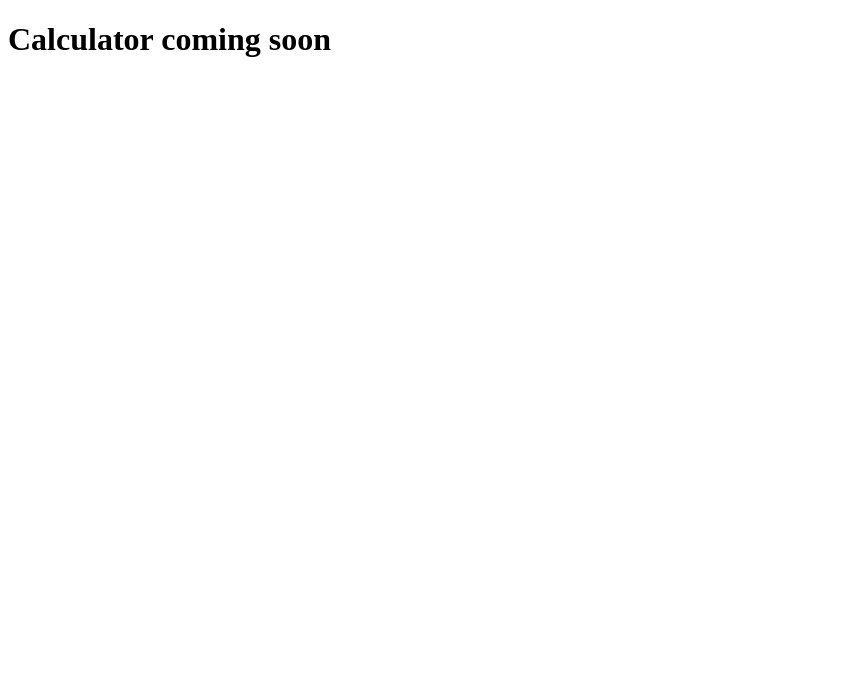
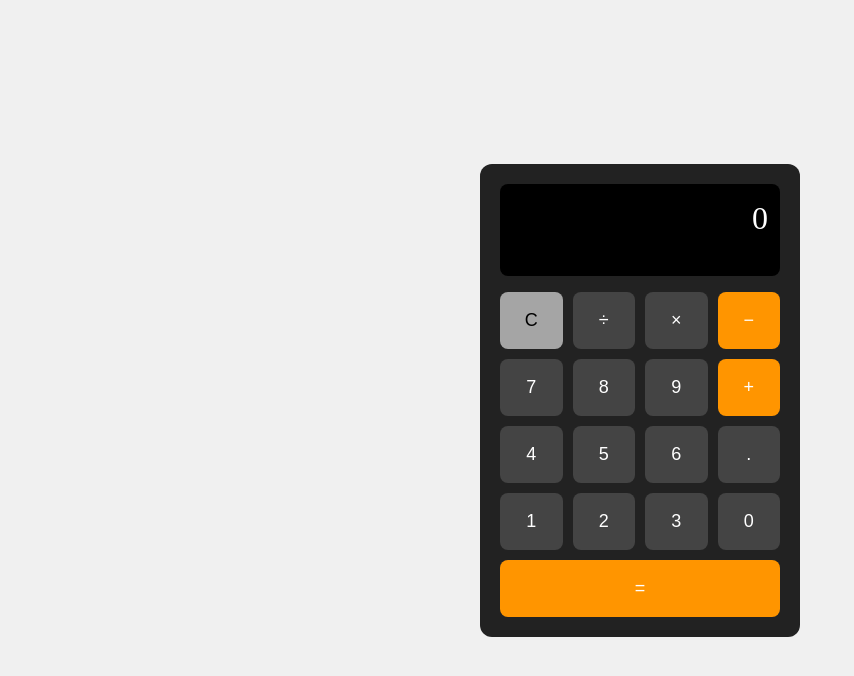
Before and after one commit to Binarybeast-code/js-calculator, a plain HTML site: page index.html in a window 1280 px wide. Shown: the whole page, without its empty margins (0-854 px from the left). Drawn offline with Linux system fonts and the light colour scheme.

Commit message:
feat: build working JavaScript calculator

```diff
--- a/index.html
+++ b/index.html
@@ -2,12 +2,43 @@
 <html lang="en">
   <head>
     <meta charset="UTF-8" />
-    <meta name="viewport" content="width=device-width, initial-scale=1.0" />
-    <title>JS Calculator</title>
+    <title>My Calculator</title>
     <link rel="stylesheet" href="style.css" />
   </head>
   <body>
-    <h1>Calculator coming soon</h1>
+
+    <div class="calculator">
+
+      <div class="display">
+        <span id="result">0</span>
+      </div>
+
+      <div class="buttons">
+        <button onclick="pressKey('C')" class="btn-clear">C</button>
+        <button onclick="pressKey('/')">÷</button>
+        <button onclick="pressKey('*')">×</button>
+        <button onclick="pressKey('-')" class="btn-op">−</button>
+
+        <button onclick="pressKey('7')">7</button>
+        <button onclick="pressKey('8')">8</button>
+        <button onclick="pressKey('9')">9</button>
+        <button onclick="pressKey('+')" class="btn-op">+</button>
+
+        <button onclick="pressKey('4')">4</button>
+        <button onclick="pressKey('5')">5</button>
+        <button onclick="pressKey('6')">6</button>
+        <button onclick="pressKey('.')">.</button>
+
+        <button onclick="pressKey('1')">1</button>
+        <button onclick="pressKey('2')">2</button>
+        <button onclick="pressKey('3')">3</button>
+        <button onclick="pressKey('0')">0</button>
+
+        <button onclick="pressKey('=')" class="btn-eq">=</button>
+      </div>
+
+    </div>
+
     <script src="script.js"></script>
   </body>
 </html>
--- a/script.js
+++ b/script.js
@@ -0,0 +1,47 @@
+let firstNumber = '';
+let operator = '';
+let currentInput = '0';
+
+function updateDisplay() {
+  document.getElementById('result').textContent = currentInput;
+}
+
+function pressKey(value) {
+
+  if (value >= '0' && value <= '9' || value === '.') {
+    if (currentInput === '0') {
+      currentInput = value;
+    } else {
+      currentInput += value;
+    }
+    updateDisplay();
+  }
+
+  if (['+', '-', '*', '/'].includes(value)) {
+    firstNumber = currentInput;
+    operator = value;
+    currentInput = '0';
+  }
+
+  if (value === '=') {
+    let a = parseFloat(firstNumber);
+    let b = parseFloat(currentInput);
+    let result = 0;
+
+    if (operator === '+') result = a + b;
+    if (operator === '-') result = a - b;
+    if (operator === '*') result = a * b;
+    if (operator === '/') result = b !== 0 ? a / b : 'Error';
+
+    currentInput = String(result);
+    updateDisplay();
+  }
+
+  if (value === 'C') {
+    firstNumber = '';
+    operator = '';
+    currentInput = '0';
+    updateDisplay();
+  }
+
+}
--- a/style.css
+++ b/style.css
@@ -0,0 +1,50 @@
+body {
+  display: flex;
+  justify-content: center;
+  align-items: center;
+  min-height: 100vh;
+  background-color: #f0f0f0;
+  margin: 0;
+}
+
+.calculator {
+  background: #222;
+  border-radius: 12px;
+  padding: 20px;
+  width: 280px;
+}
+
+.display {
+  background: #000;
+  color: white;
+  font-size: 32px;
+  text-align: right;
+  padding: 16px 12px;
+  border-radius: 8px;
+  margin-bottom: 16px;
+  min-height: 60px;
+}
+
+.buttons {
+  display: grid;
+  grid-template-columns: repeat(4, 1fr);
+  gap: 10px;
+}
+
+button {
+  background: #444;
+  color: white;
+  border: none;
+  border-radius: 8px;
+  font-size: 18px;
+  padding: 18px;
+  cursor: pointer;
+}
+
+button:hover {
+  background: #555;
+}
+
+.btn-op  { background: #ff9500; }
+.btn-clear { background: #a5a5a5; color: #000; }
+.btn-eq  { background: #ff9500; grid-column: span 4; }
```
